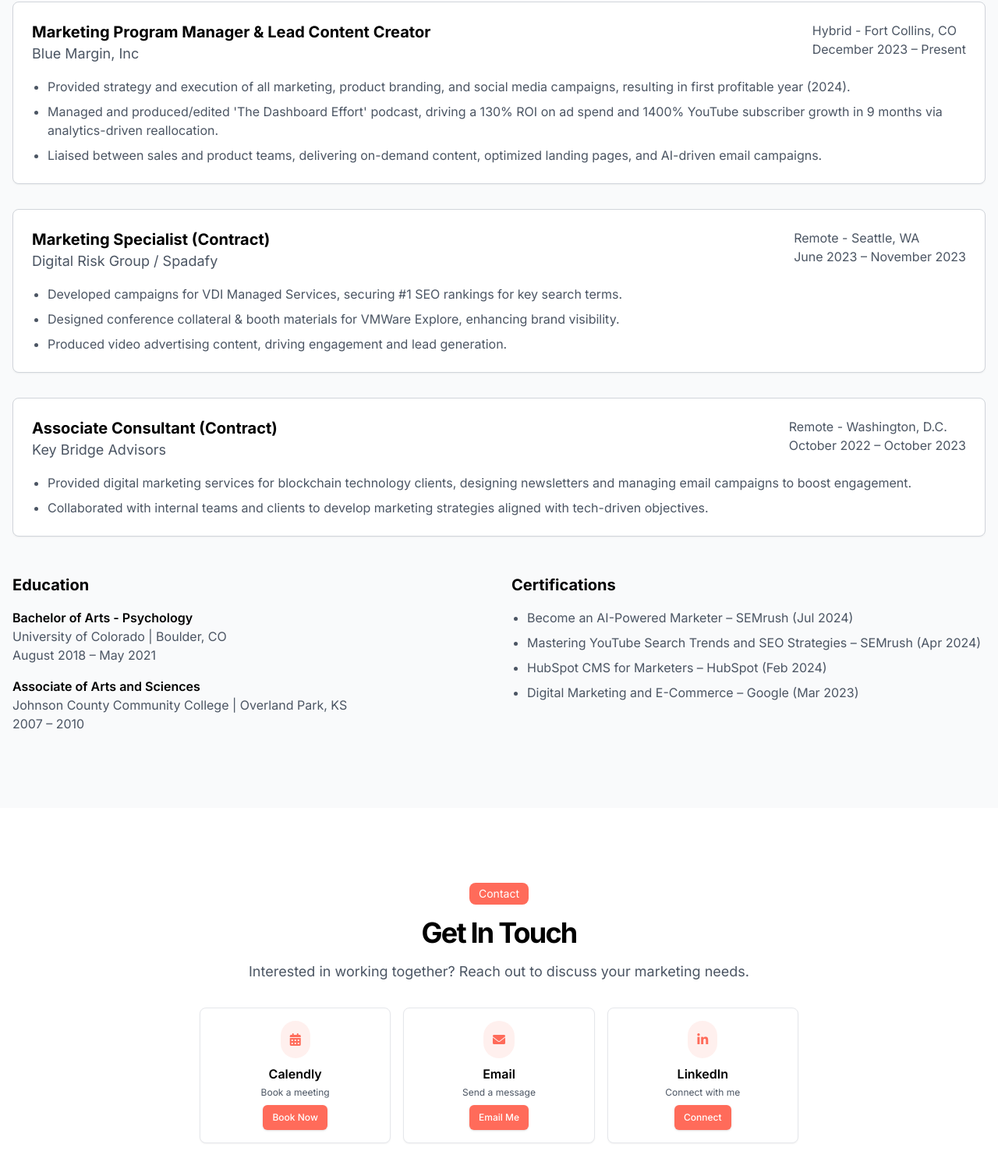
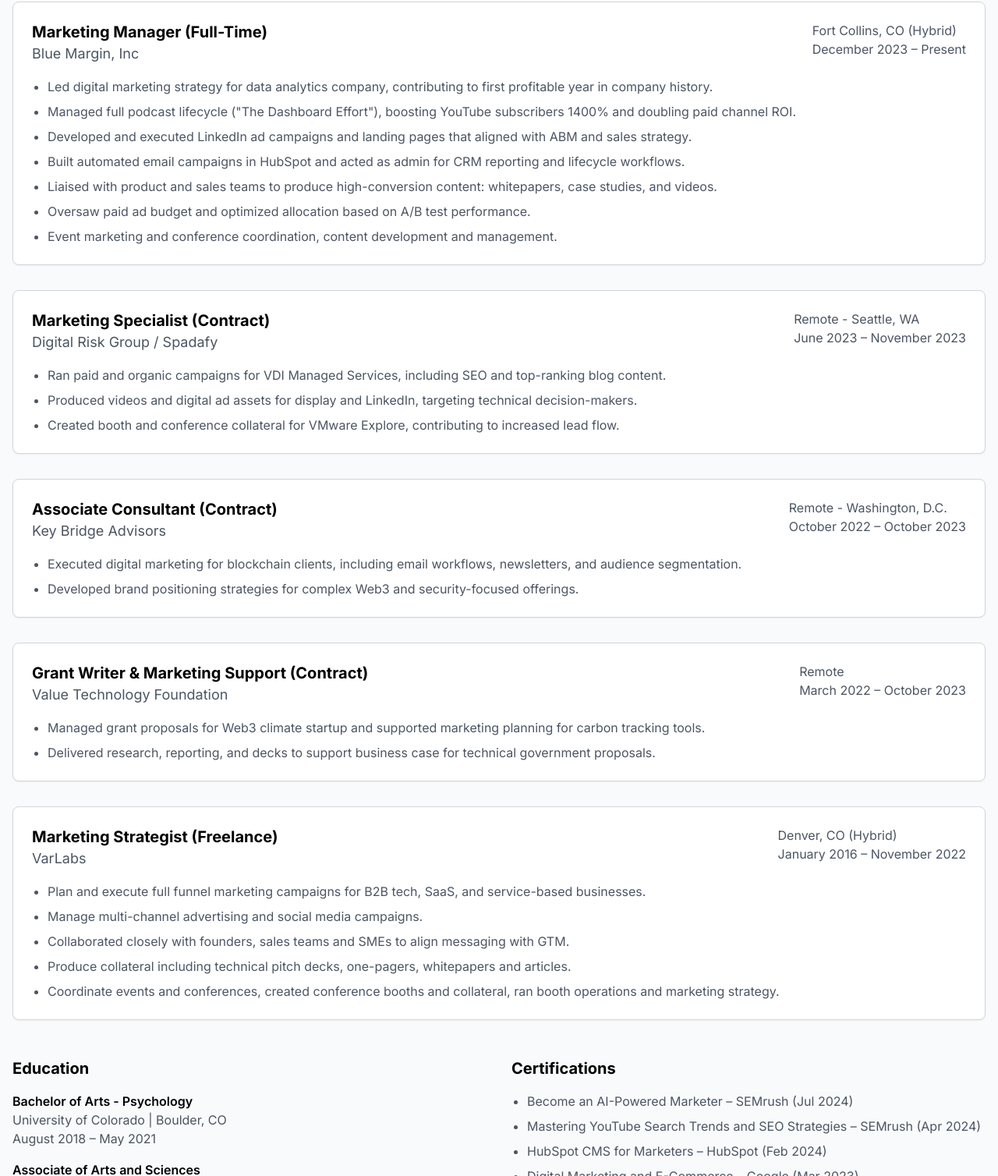
Before and after one commit to nococnicole/nicoleannen, a website: page index.html in a window 1280 px wide. Shown: the part 3474-4982 px from the top of the page at 78% size. Drawn offline with nearby package versions, Linux system fonts and the light colour scheme; a web font is replaced by a local one.

Commit message:
Update Professional Experience section

```diff
--- a/index.html
+++ b/index.html
@@ -505,18 +505,22 @@
                 <div class="bg-white p-6 rounded-lg shadow-sm border border-gray-300">
                     <div class="flex flex-col md:flex-row justify-between mb-4">
                         <div>
-                            <h3 class="text-xl font-bold font-heading text-black">Marketing Program Manager & Lead Content Creator</h3>
+                            <h3 class="text-xl font-bold font-heading text-black">Marketing Manager (Full-Time)</h3>
                             <p class="text-lg text-gray-600">Blue Margin, Inc</p>
                         </div>
                         <div class="text-gray-600">
-                            <p>Hybrid - Fort Collins, CO</p>
+                            <p>Fort Collins, CO (Hybrid)</p>
                             <p>December 2023 – Present</p>
                         </div>
                     </div>
                     <ul class="list-disc pl-5 space-y-2 text-gray-600">
-                        <li>Provided strategy and execution of all marketing, product branding, and social media campaigns, resulting in first profitable year (2024).</li>
-                        <li>Managed and produced/edited 'The Dashboard Effort' podcast, driving a 130% ROI on ad spend and 1400% YouTube subscriber growth in 9 months via analytics-driven reallocation.</li>
-                        <li>Liaised between sales and product teams, delivering on-demand content, optimized landing pages, and AI-driven email campaigns.</li>
+                        <li>Led digital marketing strategy for data analytics company, contributing to first profitable year in company history.</li>
+                        <li>Managed full podcast lifecycle ("The Dashboard Effort"), boosting YouTube subscribers 1400% and doubling paid channel ROI.</li>
+                        <li>Developed and executed LinkedIn ad campaigns and landing pages that aligned with ABM and sales strategy.</li>
+                        <li>Built automated email campaigns in HubSpot and acted as admin for CRM reporting and lifecycle workflows.</li>
+                        <li>Liaised with product and sales teams to produce high-conversion content: whitepapers, case studies, and videos.</li>
+                        <li>Oversaw paid ad budget and optimized allocation based on A/B test performance.</li>
+                        <li>Event marketing and conference coordination, content development and management.</li>
                     </ul>
                 </div>
 
@@ -532,9 +536,9 @@
                         </div>
                     </div>
                     <ul class="list-disc pl-5 space-y-2 text-gray-600">
-                        <li>Developed campaigns for VDI Managed Services, securing #1 SEO rankings for key search terms.</li>
-                        <li>Designed conference collateral & booth materials for VMWare Explore, enhancing brand visibility.</li>
-                        <li>Produced video advertising content, driving engagement and lead generation.</li>
+                        <li>Ran paid and organic campaigns for VDI Managed Services, including SEO and top-ranking blog content.</li>
+                        <li>Produced videos and digital ad assets for display and LinkedIn, targeting technical decision-makers.</li>
+                        <li>Created booth and conference collateral for VMware Explore, contributing to increased lead flow.</li>
                     </ul>
                 </div>
 
@@ -550,9 +554,46 @@
                         </div>
                     </div>
                     <ul class="list-disc pl-5 space-y-2 text-gray-600">
-                        <li>Provided digital marketing services for blockchain technology clients, designing newsletters and managing email campaigns to boost engagement.</li>
-                        <li>Collaborated with internal teams and clients to develop marketing strategies aligned with tech-driven objectives.</li>
-                        </ul>
+                        <li>Executed digital marketing for blockchain clients, including email workflows, newsletters, and audience segmentation.</li>
+                        <li>Developed brand positioning strategies for complex Web3 and security-focused offerings.</li>
+                    </ul>
+                </div>
+
+                <div class="bg-white p-6 rounded-lg shadow-sm border border-gray-300">
+                    <div class="flex flex-col md:flex-row justify-between mb-4">
+                        <div>
+                            <h3 class="text-xl font-bold font-heading text-black">Grant Writer & Marketing Support (Contract)</h3>
+                            <p class="text-lg text-gray-600">Value Technology Foundation</p>
+                        </div>
+                        <div class="text-gray-600">
+                            <p>Remote</p>
+                            <p>March 2022 – October 2023</p>
+                        </div>
+                    </div>
+                    <ul class="list-disc pl-5 space-y-2 text-gray-600">
+                        <li>Managed grant proposals for Web3 climate startup and supported marketing planning for carbon tracking tools.</li>
+                        <li>Delivered research, reporting, and decks to support business case for technical government proposals.</li>
+                    </ul>
+                </div>
+
+                <div class="bg-white p-6 rounded-lg shadow-sm border border-gray-300">
+                    <div class="flex flex-col md:flex-row justify-between mb-4">
+                        <div>
+                            <h3 class="text-xl font-bold font-heading text-black">Marketing Strategist (Freelance)</h3>
+                            <p class="text-lg text-gray-600">VarLabs</p>
+                        </div>
+                        <div class="text-gray-600">
+                            <p>Denver, CO (Hybrid)</p>
+                            <p>January 2016 – November 2022</p>
+                        </div>
+                    </div>
+                    <ul class="list-disc pl-5 space-y-2 text-gray-600">
+                        <li>Plan and execute full funnel marketing campaigns for B2B tech, SaaS, and service-based businesses.</li>
+                        <li>Manage multi-channel advertising and social media campaigns.</li>
+                        <li>Collaborated closely with founders, sales teams and SMEs to align messaging with GTM.</li>
+                        <li>Produce collateral including technical pitch decks, one-pagers, whitepapers and articles.</li>
+                        <li>Coordinate events and conferences, created conference booths and collateral, ran booth operations and marketing strategy.</li>
+                    </ul>
                 </div>
             </div>
 
```
